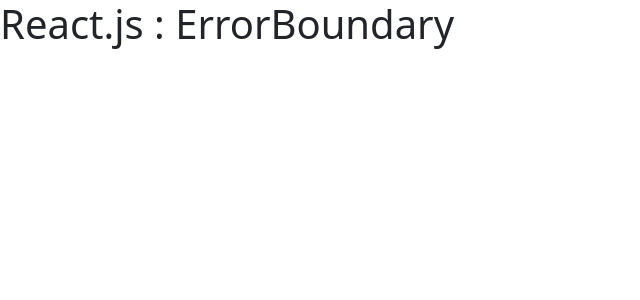
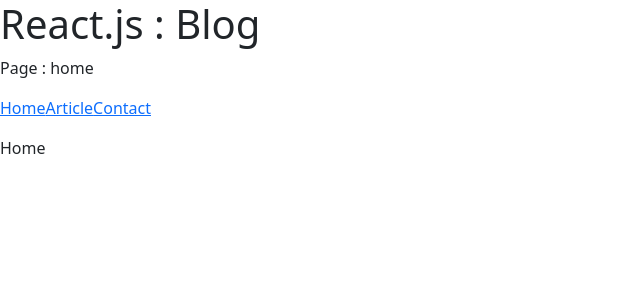
Before and after one commit to artisanDeveloppeur/React, a React (Vite) app in the folder installation/: page / in a window 1280 px wide. Shown: the top 300 px of the page, without its empty margins (0-640 px from the left). Built offline with nearby package versions, Linux system fonts and the light colour scheme.

Commit message:
useHashNavigation getPageContent

```diff
--- a/installation/src/App.jsx
+++ b/installation/src/App.jsx
@@ -1,16 +1,41 @@
+import { Home } from "./pages/Home.jsx"
+import { Contact } from "./pages/Contact.jsx"
+import { Single } from "./pages/Single.jsx"
+import { NotFound } from './pages/NotFound.jsx'
+import { useHashNavigation } from "./hooks/useHashNavigation.js"
 
 
 
 
 function App() {
 
+  const { page } = useHashNavigation()
+  const pageContent = getPageContent(page)
 
   return <>
-    <h1>React.js : ErrorBoundary</h1>
-
+    <h1>React.js : Blog</h1>
+    <p>Page : {page}</p>
+    <p>
+      <a href="#">Home</a>
+      <a href="#post">Article</a>
+      <a href="#contact">Contact</a>
+    </p>
+    {pageContent}
   </>
 }
 
 
+function getPageContent(page) {
+  if (page === 'home') {
+    return <Home />
+  }
+  if (page === 'contact') {
+    return <Contact />
+  }
+  if (page === 'post') {
+    return <Single />
+  }
+  return <NotFound page={page} />
 
+}
 export default App
--- /dev/null
+++ b/installation/src/hooks/useHashNavigation.js
@@ -0,0 +1,20 @@
+import { useEffect, useState } from "react"
+
+
+export function useHashNavigation() {
+  const [hash, setHash] = useState(location.hash)
+
+  useEffect(() => {
+    const handleHashChange = () => {
+      setHash(location.hash)
+    }
+    window.addEventListener('hashchange', handleHashChange)
+    return () => {
+      window.removeEventListener('hashchange', handleHashChange)
+    }
+  }, []);
+
+  return {
+    page: hash.replaceAll('#', '').toLowerCase() || 'home'
+  }
+}
--- /dev/null
+++ b/installation/src/pages/Contact.jsx
@@ -0,0 +1,3 @@
+export function Contact() {
+  return 'Contact'
+}
--- /dev/null
+++ b/installation/src/pages/Home.jsx
@@ -0,0 +1,3 @@
+export function Home() {
+  return 'Home'
+}
--- /dev/null
+++ b/installation/src/pages/NotFound.jsx
@@ -0,0 +1,6 @@
+export function NotFound({ page }) {
+  return <>
+    <h1>Page introuvable</h1>
+    <p>La page demandée "{page}" n'existe pas</p>
+  </>
+}
--- /dev/null
+++ b/installation/src/pages/Single.jsx
@@ -0,0 +1,3 @@
+export function Single() {
+  return 'Single'
+}
```
